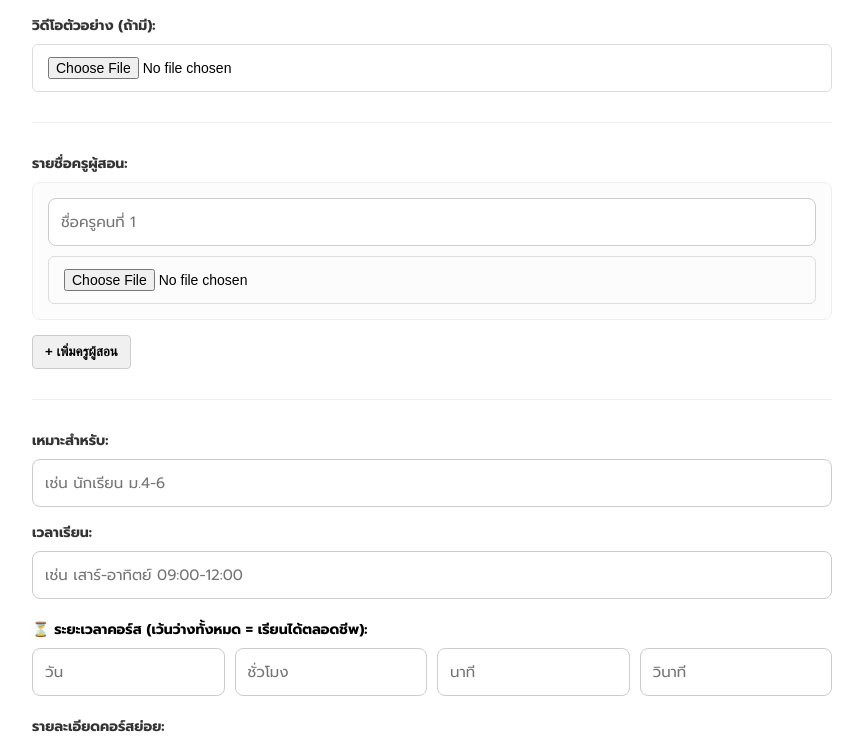
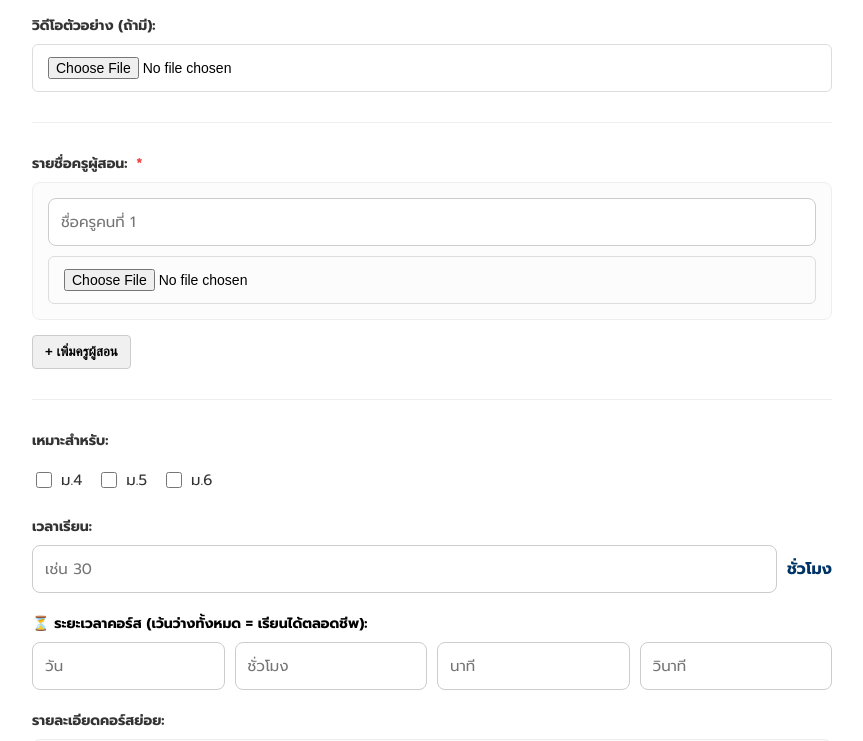
Before and after one commit to psu6810110360/Project, a React (Vite) app in the folder frontend/: page /add in a window 1280 px wide. Shown: the part 931-1672 px from the top of the page, without its empty margins (208-1071 px from the left). Built offline with nearby package versions, Linux system fonts and the light colour scheme; sample sign-in values are in the browser's storage.

Commit message:
CroseFrom fix

```diff
--- a/frontend/src/pages/Courses/CourseForm.css
+++ b/frontend/src/pages/Courses/CourseForm.css
@@ -391,3 +391,45 @@
   border: 1px solid #fca5a5;
 }
 .btn-delete:hover { background: #fecaca; }
+
+/* --- ส่วนที่เพิ่มเข้ามาใหม่ --- */
+
+.required-star {
+  color: #ef4444;
+  margin-left: 4px;
+  font-weight: bold;
+}
+
+.checkbox-group {
+  display: flex;
+  gap: 15px;
+  padding: 10px 0;
+  flex-wrap: wrap;
+}
+
+.checkbox-label {
+  display: flex;
+  align-items: center;
+  gap: 6px;
+  cursor: pointer;
+  font-size: 15px;
+  color: #333;
+}
+
+.checkbox-label input[type="checkbox"] {
+  width: 16px;
+  height: 16px;
+  cursor: pointer;
+}
+
+.input-with-unit {
+  display: flex;
+  align-items: center;
+  gap: 10px;
+}
+
+.unit-text {
+  color: #003366;
+  font-weight: bold;
+  white-space: nowrap;
+}
--- a/frontend/src/pages/Courses/CourseForm.jsx
+++ b/frontend/src/pages/Courses/CourseForm.jsx
@@ -18,7 +18,8 @@ export default function CourseForm() {
   // ==========================================
   const [formData, setFormData] = useState({
     title: '', shortDescription: '', isActive: true, originalPrice: '', salePrice: '',
-    suitableFor: '', classTime: ''
+    suitableFor: [], // ✅ เปลี่ยนเป็น Array สำหรับเก็บค่า ม.4, ม.5, ม.6
+    classTime: ''
   });
 
   // ✅ State สำหรับเก็บ วัน, ชม., นาที, วิ. แยกกัน
@@ -51,14 +52,27 @@ export default function CourseForm() {
     if (isEditMode) {
       axios.get(`http://localhost:3000/courses/${id}`).then((res) => {
         const course = res.data;
+
+        // ✅ แปลงค่าเหมาะสำหรับ (suitableFor) จาก String กลับเป็น Array
+        let parsedSuitableFor = [];
+        if (course.suitableFor) {
+          parsedSuitableFor = course.suitableFor.split(',').map(item => item.trim());
+        }
+
+        // ✅ ดึงเฉพาะตัวเลขจาก classTime (เผื่อใน DB มีคำว่า " ชั่วโมง" ติดมา)
+        let parsedClassTime = '';
+        if (course.classTime) {
+          parsedClassTime = course.classTime.replace(/\D/g, '');
+        }
+
         setFormData({
           title: course.title || '',
           shortDescription: course.shortDescription || '',
           isActive: course.isActive === true || String(course.isActive) === "true" || course.isActive === 1,
           originalPrice: course.originalPrice || '',
           salePrice: course.salePrice || '',
-          suitableFor: course.suitableFor || '',
-          classTime: course.classTime || ''
+          suitableFor: parsedSuitableFor,
+          classTime: parsedClassTime
         });
 
         if (course.courseContents) {
@@ -110,14 +124,38 @@ export default function CourseForm() {
     setFormData((prev) => ({ ...prev, [name]: type === 'checkbox' ? checked : value }));
   };
 
+  // ✅ ฟังก์ชันจัดการ Checkbox ของ "เหมาะสำหรับ"
+  const handleSuitableForChange = (level) => {
+    setFormData(prev => {
+      const newSuitableFor = prev.suitableFor.includes(level)
+        ? prev.suitableFor.filter(item => item !== level)
+        : [...prev.suitableFor, level];
+
+      // จัดเรียงลำดับ ม.4 -> ม.5 -> ม.6 ให้สวยงาม
+      const order = ['ม.4', 'ม.5', 'ม.6'];
+      newSuitableFor.sort((a, b) => order.indexOf(a) - order.indexOf(b));
+
+      return { ...prev, suitableFor: newSuitableFor };
+    });
+  };
+
   const handleSubmitDetails = async (e) => {
-    e.preventDefault(); // ✅ ป้องกันหน้าเว็บรีเฟรช
-    const data = new FormData(); // ✅ สร้าง FormData สำหรับส่งไฟล์
+    e.preventDefault();
+    const data = new FormData();
 
     // จัดการข้อมูล Text ปกติ
     Object.keys(formData).forEach(key => {
       if (key === 'isActive') {
         data.append(key, formData.isActive ? 'true' : 'false');
+      } else if (key === 'salePrice') {
+        // ✅ หากราคาขายว่างเปล่า ให้ใช้ราคาเดิมแทน
+        data.append(key, formData.salePrice || formData.originalPrice);
+      } else if (key === 'suitableFor') {
+        // ✅ แปลง Array เป็น String ก่อนส่งเข้า DB
+        data.append(key, formData.suitableFor.join(', '));
+      } else if (key === 'classTime') {
+        // ✅ เติมคำว่า " ชั่วโมง" ให้ตอนส่งเข้า Database
+        data.append(key, formData.classTime ? `${formData.classTime} ชั่วโมง` : '');
       } else {
         data.append(key, formData[key]);
       }
@@ -293,7 +331,7 @@ export default function CourseForm() {
         <form onSubmit={handleSubmitDetails} className="form-layout">
 
           <div>
-            <label className="form-label">ชื่อคอร์ส:</label>
+            <label className="form-label">ชื่อคอร์ส: <span className="required-star">*</span></label>
             <input type="text" name="title" value={formData.title} onChange={handleChange} required className="form-input" />
           </div>
           <div>
@@ -303,12 +341,12 @@ export default function CourseForm() {
 
           <div className="form-row">
             <div className="form-col">
-              <label className="form-label">ราคาเดิม:</label>
+              <label className="form-label">ราคาเดิม: <span className="required-star">*</span></label>
               <input type="number" name="originalPrice" value={formData.originalPrice} onChange={handleChange} required className="form-input" />
             </div>
             <div className="form-col">
-              <label className="form-label highlight">ราคาขาย:</label>
-              <input type="number" name="salePrice" value={formData.salePrice} onChange={handleChange} required className="form-input highlight" />
+              <label className="form-label highlight">ราคาขาย (ปล่อยว่างได้):</label>
+              <input type="number" name="salePrice" value={formData.salePrice} onChange={handleChange} placeholder="หากไม่กรอกจะใช้ราคาเดิม" className="form-input highlight" />
             </div>
           </div>
 
@@ -326,7 +364,7 @@ export default function CourseForm() {
           <hr className="divider" />
 
           <div>
-            <label className="form-label">รายชื่อครูผู้สอน:</label>
+            <label className="form-label">รายชื่อครูผู้สอน: <span className="required-star">*</span></label>
             {instructors.map((inst, index) => (
               <div key={index} className="item-card item-row">
                 <div style={{ flex: 1 }}>
@@ -342,15 +380,39 @@ export default function CourseForm() {
 
           <hr className="divider" />
 
-          {/* ✅ แถวใหม่ที่ปรับช่องกรอกเวลาเป็น 4 ช่อง */}
+          {/* ✅ แถวใหม่ที่ปรับช่องเหมาะสำหรับ และ ช่องเวลาเรียน */}
           <div className="form-row">
             <div className="form-col" style={{ flex: 1 }}>
               <label className="form-label">เหมาะสำหรับ:</label>
-              <input type="text" name="suitableFor" value={formData.suitableFor} onChange={handleChange} placeholder="เช่น นักเรียน ม.4-6" className="form-input" />
+              {/* ✅ เปลี่ยนเป็น Checkbox เลือกหลายตัวได้ */}
+              <div className="checkbox-group">
+                {['ม.4', 'ม.5', 'ม.6'].map(level => (
+                  <label key={level} className="checkbox-label">
+                    <input
+                      type="checkbox"
+                      checked={formData.suitableFor.includes(level)}
+                      onChange={() => handleSuitableForChange(level)}
+                    />
+                    {level}
+                  </label>
+                ))}
+              </div>
             </div>
             <div className="form-col" style={{ flex: 1 }}>
-              <label className="form-label"> เวลาเรียน:</label>
-              <input type="text" name="classTime" value={formData.classTime} onChange={handleChange} placeholder="เช่น เสาร์-อาทิตย์ 09:00-12:00" className="form-input" />
+              <label className="form-label">เวลาเรียน:</label>
+              {/* ✅ เปลี่ยน Type เป็น Number และใส่หน่วยชั่วโมง */}
+              <div className="input-with-unit">
+                <input
+                  type="number"
+                  name="classTime"
+                  value={formData.classTime}
+                  onChange={handleChange}
+                  placeholder="เช่น 30"
+                  className="form-input"
+                  min="0"
+                />
+                <span className="unit-text">ชั่วโมง</span>
+              </div>
             </div>
           </div>
 
```
